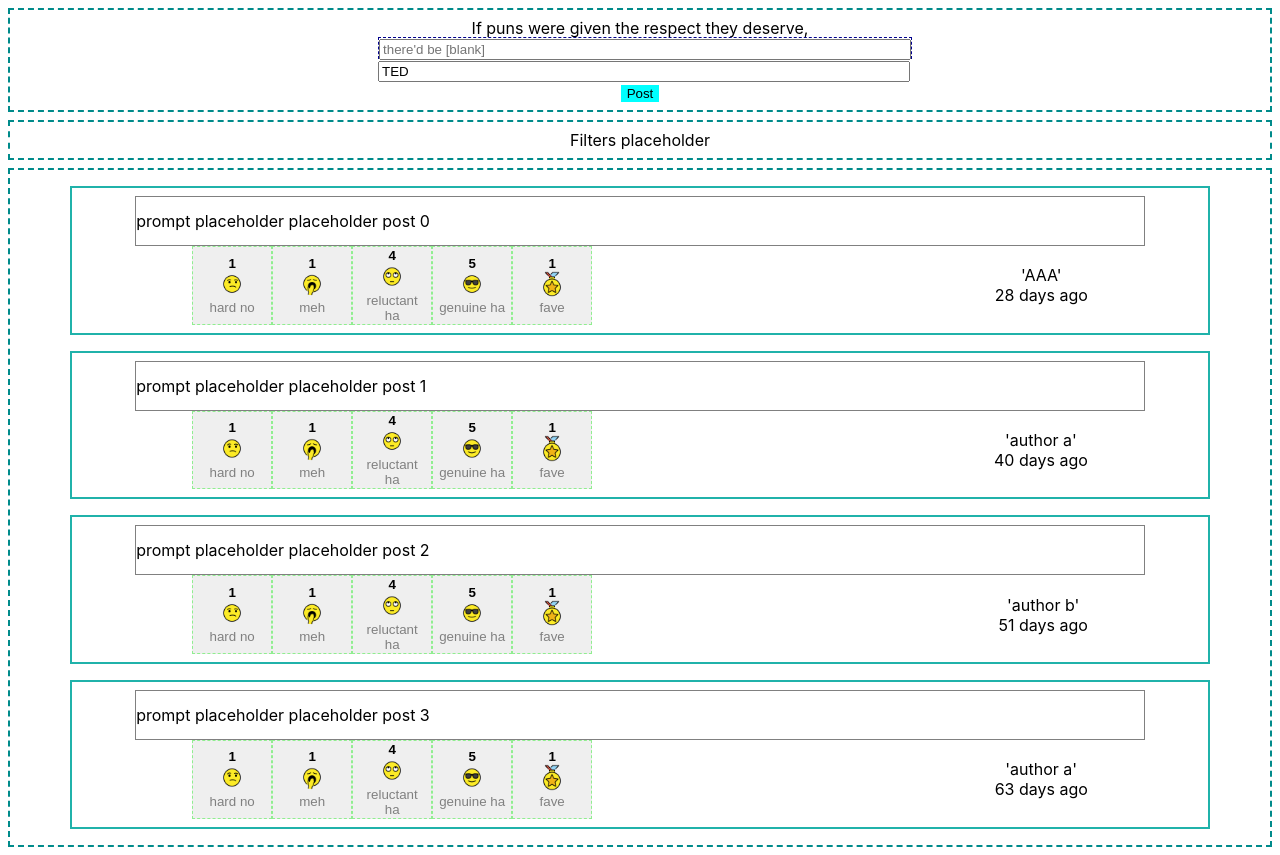
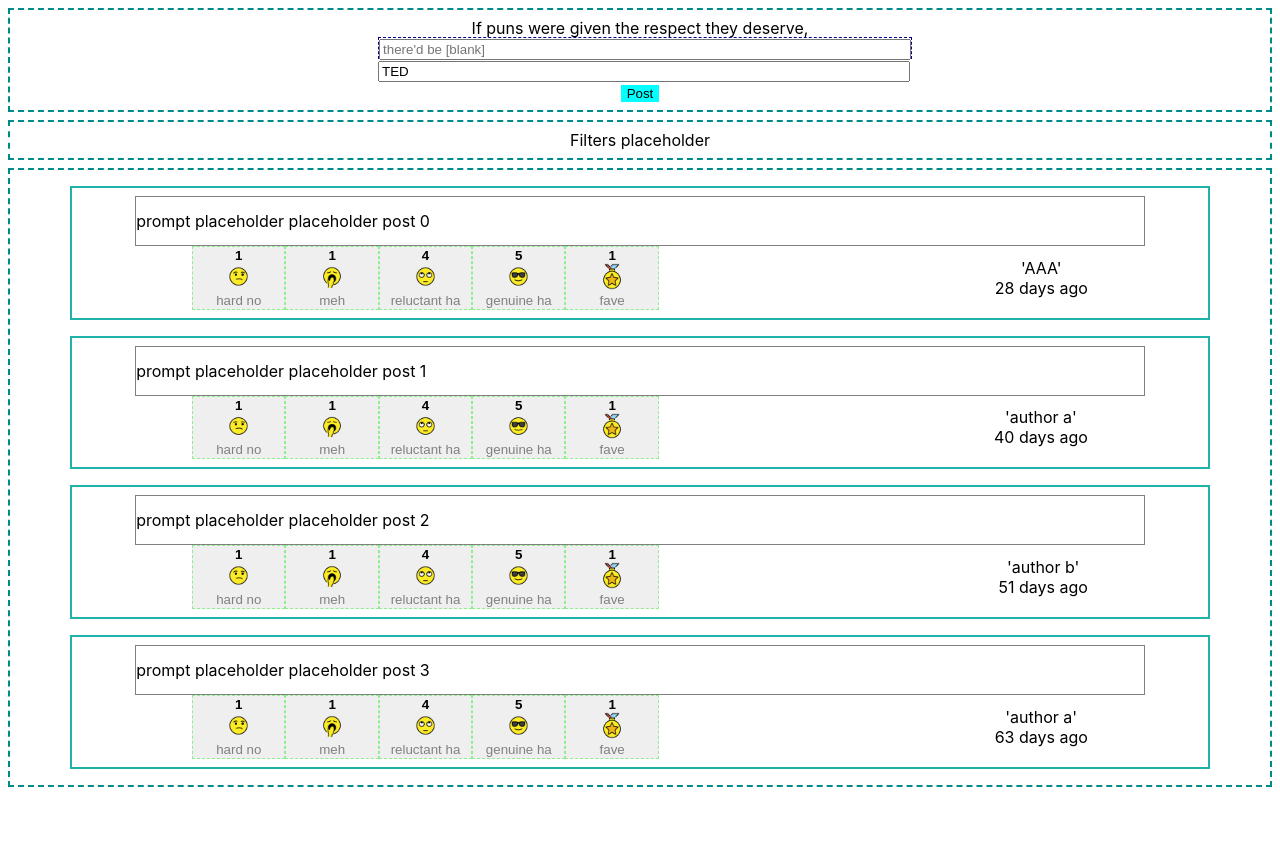
Before and after one commit to mradamt/punter, a React (Create React App) app: page / in a window 1280 px wide. After the commit the page ends 800 px from the top, so only its background shows below. Built offline with nearby package versions, Linux system fonts and the light colour scheme.

Commit message:
basic lint sweep

```diff
--- a/src/components/sass-styles/Reaction.scss
+++ b/src/components/sass-styles/Reaction.scss
@@ -1,6 +1,6 @@
 .reaction {
   border: 1px dashed lightgreen;
-  width: 6em;
+  width: 7em;
   .reaction-count {
     font-weight: bold;
     z-index: 2;
```
Also changed, not shown: src/components/sass-styles/Filters.scss (line endings or trailing spaces), src/components/sass-styles/Form.scss (line endings or trailing spaces), src/components/sass-styles/Post.scss (line endings or trailing spaces), src/components/sass-styles/Posts.scss (line endings or trailing spaces), src/fauxdb.json (line endings or trailing spaces).
